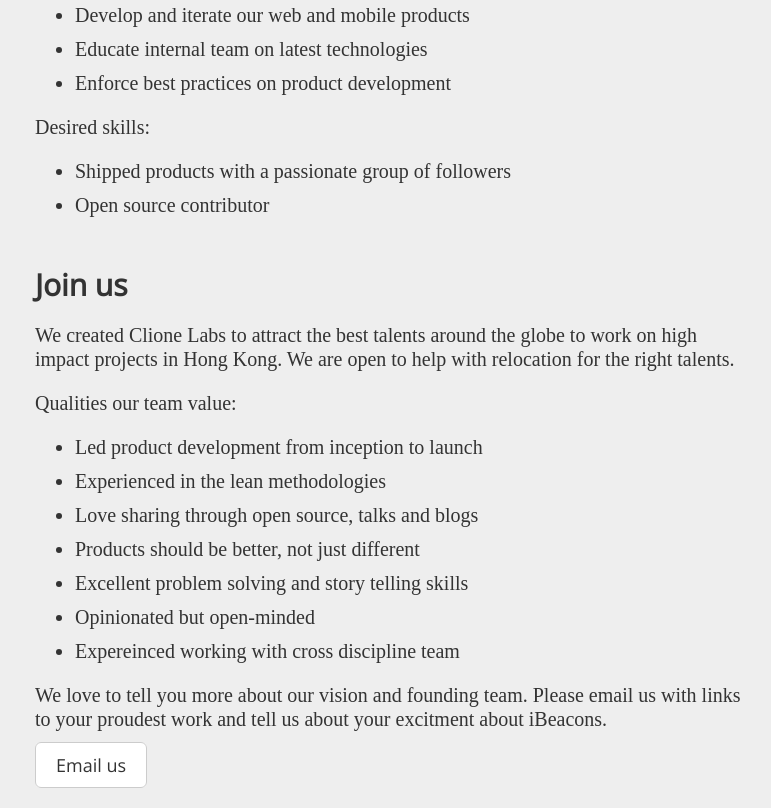
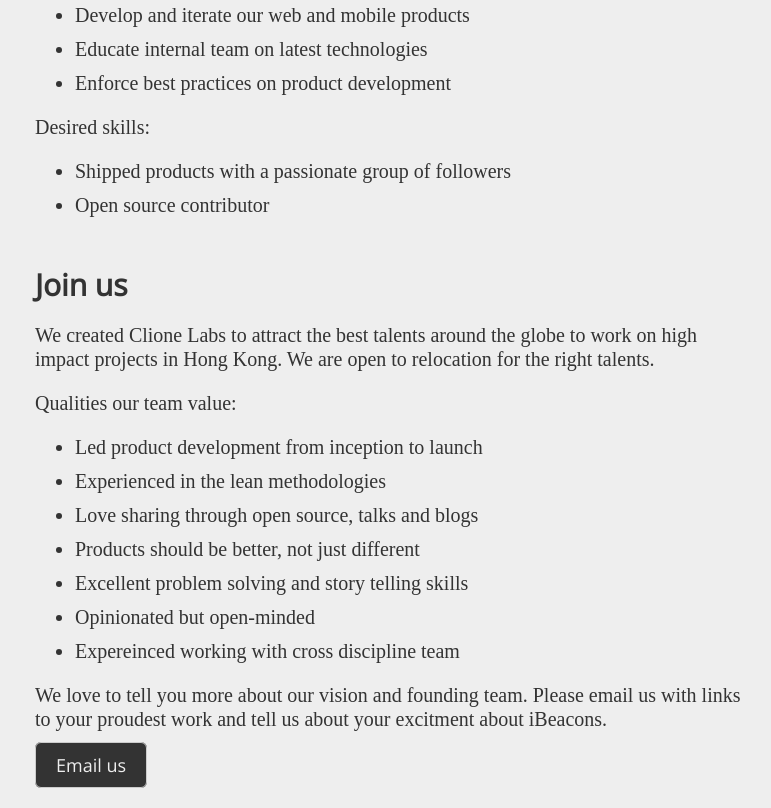
Before and after one commit to clionelabs/clionelabs.github.io, a plain HTML site: page index.html in a window 1280 px wide. Shown: the part 988-1796 px from the top of the page, without its empty margins (250-1021 px from the left). Drawn offline with nearby package versions, Linux system fonts and the light colour scheme; a web font is replaced by a local one.

Commit message:
more stand out button style

```diff
--- a/index.html
+++ b/index.html
@@ -64,7 +64,7 @@
         </p>
         <h1 class="main_content_heading">Join us</h1>
         <p>
-          We created Clione Labs to attract the best talents around the globe to work on high impact projects in Hong Kong.  We are open to help with relocation for the right talents.
+          We created Clione Labs to attract the best talents around the globe to work on high impact projects in Hong Kong.  We are open to relocation for the right talents.
         </p>
         <p>
           Qualities our team value:
--- a/styles.css
+++ b/styles.css
@@ -75,10 +75,10 @@
 .btn {
   padding: 10px 20px;
   font-family: 'Open Sans', sans-serif;
-  color: #333;
+  color: #eee;
   text-shadow: none;
-  background-color: #fff;
-  border: 1px solid #fff;
+  background-color: #333;
+  border: 1px solid #333;
   font-size: 18px;
   line-height: 1.33;
   border-radius: 6px;
```
